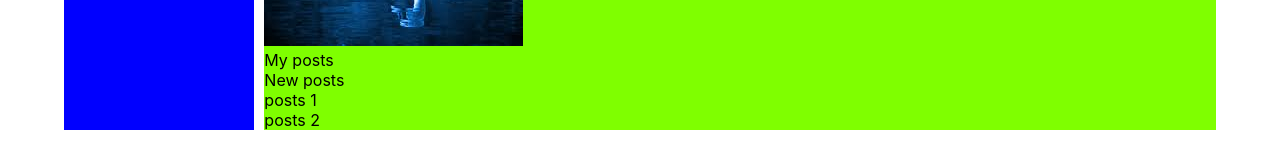
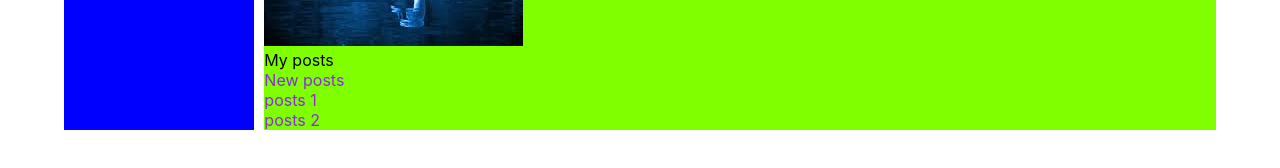
Before and after one commit to EvilKoss/new-progekt, a React (Create React App) app: page / in a window 1280 px wide. Shown: the part 522-690 px from the top of the page. Built offline with nearby package versions, Linux system fonts and the light colour scheme.

Commit message:
css-module

```diff
--- a/src/App.css
+++ b/src/App.css
@@ -10,23 +10,3 @@
 	grid-auto-columns: 2fr 10fr;
 	grid-gap: 10px;
 }
-
-.header {
-	grid-area: h;
-	background-color: green;
-}
-
-.header img {
-	width: 40px;
-}
-
-.nav {
-	grid-area: n;
-	background-color: blue;
-	color: red;
-}
-
-.content {
-	grid-area: c;
-	background-color: chartreuse;
-}
--- a/src/components/Header.jsx
+++ b/src/components/Header.jsx
@@ -1,7 +1,8 @@
 import React from 'react';
+import se from './Header.module.css';
 
 const Header = () => {
-    return <header className='header'>
+    return <header className={se.header}>
     <img src='https://i.pinimg.com/originals/33/b8/69/33b869f90619e81763dbf1fccc896d8d.jpg'/>
     </header>;
 }
--- /dev/null
+++ b/src/components/Header.module.css
@@ -0,0 +1,8 @@
+.header {
+	grid-area: h;
+	background-color: green;
+}
+
+.header img {
+	width: 40px;
+}
--- a/src/components/Navbar.jsx
+++ b/src/components/Navbar.jsx
@@ -1,20 +1,21 @@
 import React from 'react';
+import classes from './Navbar.module.css';
 
 const Navbar = () => {
-    return <nav className='nav'>
-        <div>
+    return <nav className={classes.nav}>
+        <div className={classes.item}>
             <a>Profile</a>
         </div>
-        <div>
+        <div className={classes.item}>
             <a>Messages</a>
         </div>
-        <div>
+        <div className={classes.item}>
             <a>News</a>
         </div>
-        <div>
+        <div className={classes.item}>
             <a>Music</a>
         </div>
-        <div>
+        <div className={classes.item}>
             <a>Settings</a>
         </div>
     </nav>;
--- /dev/null
+++ b/src/components/Navbar.module.css
@@ -0,0 +1,7 @@
+.nav {
+	grid-area: n;
+	background-color: blue;
+}
+.item {
+	color: red;
+}
--- a/src/components/Profile.jsx
+++ b/src/components/Profile.jsx
@@ -1,7 +1,8 @@
 import React from 'react';
+import s from './Profile.module.css';
 
 const Profile = () => {
-    return 	<div className='content'>
+    return 	<div className={s.content}>
     <div>
         <img src='https://images.pexels.com/photos/248797/pexels-photo-248797.jpeg?auto=compress&cs=tinysrgb&dpr=1&w=500' />
     </div>
@@ -10,13 +11,13 @@ const Profile = () => {
     </div>
     <div>
         My posts
-        <div>
+        <div className={s.post}>
             New posts
         </div>
-        <div>
+        <div className={s.post}>
             posts 1
         </div>
-        <div>
+        <div className={s.post}>
             posts 2
         </div>
     </div>
--- /dev/null
+++ b/src/components/Profile.module.css
@@ -0,0 +1,7 @@
+.content {
+	grid-area: c;
+	background-color: chartreuse;
+}
+ .post {
+	 color: blueviolet;
+ }
```
